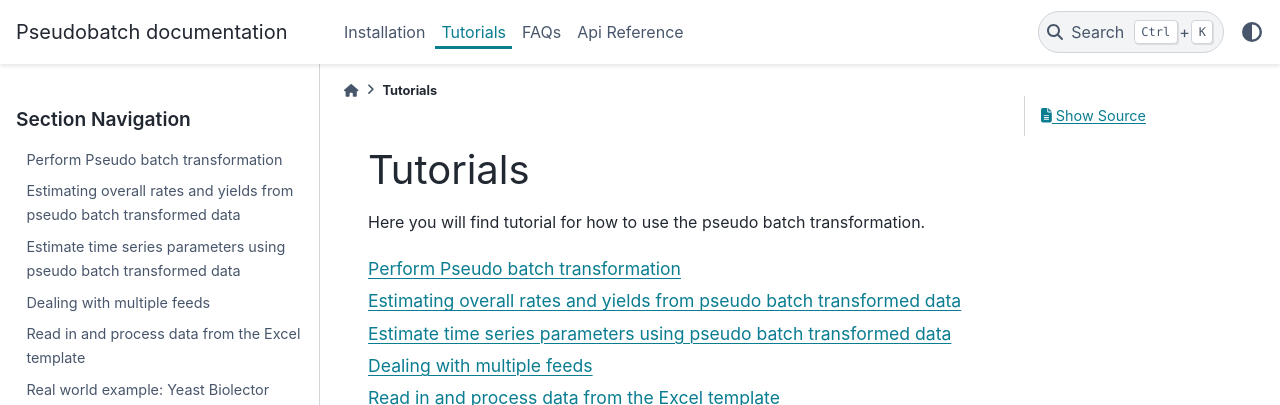
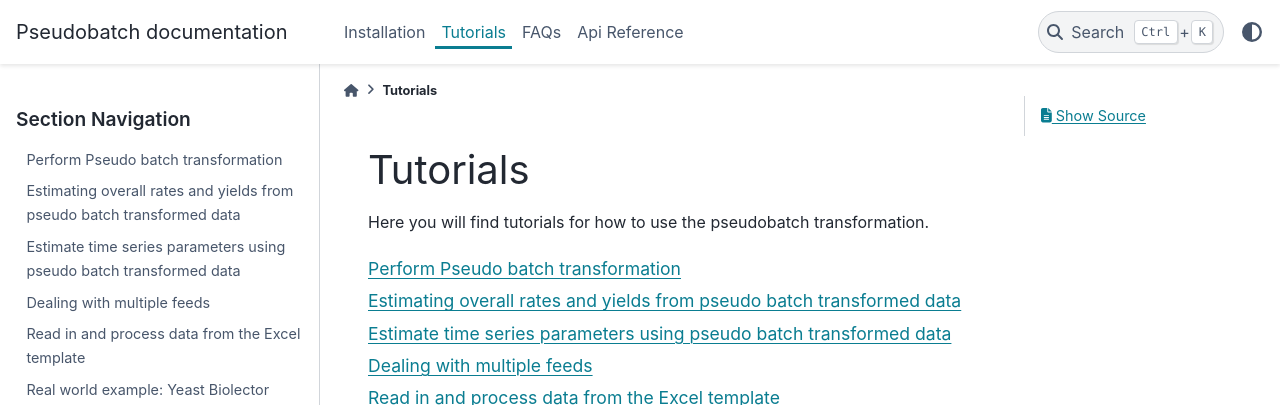
Before and after one commit to biosustain/pseudobatch, a Sphinx documentation site: the page built from docs/source/Tutorials/index.rst, in a window 1280 px wide. Shown: the top 405 px of the page. Built offline with Sphinx 7.4.7 and the PyData theme 0.15.4, drawn with Linux system fonts in a browser that asks for light colours.

Commit message:
Fix typos in Tutorials index.rst

```diff
--- a/docs/source/Tutorials/index.rst
+++ b/docs/source/Tutorials/index.rst
@@ -1,7 +1,7 @@
 Tutorials
 ======================================
 
-Here you will find tutorial for how to use the pseudo batch transformation.
+Here you will find tutorials for how to use the pseudobatch transformation.
 
 .. toctree::
    :maxdepth: 1
```
